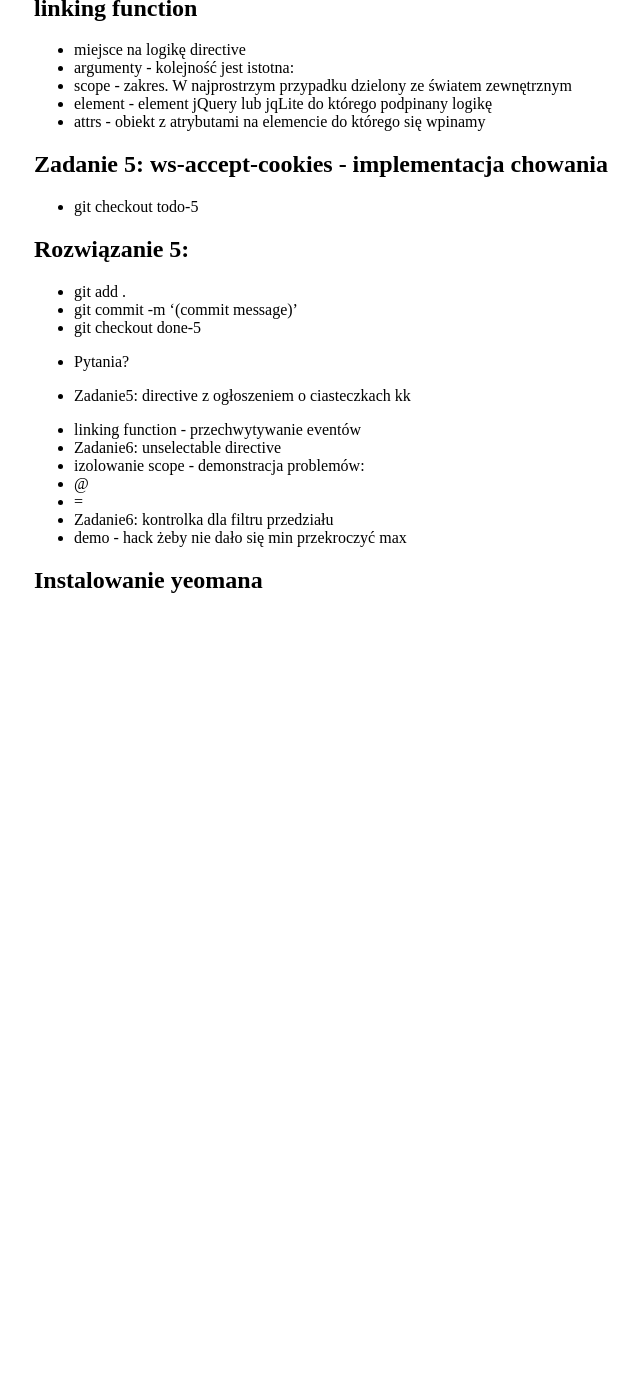
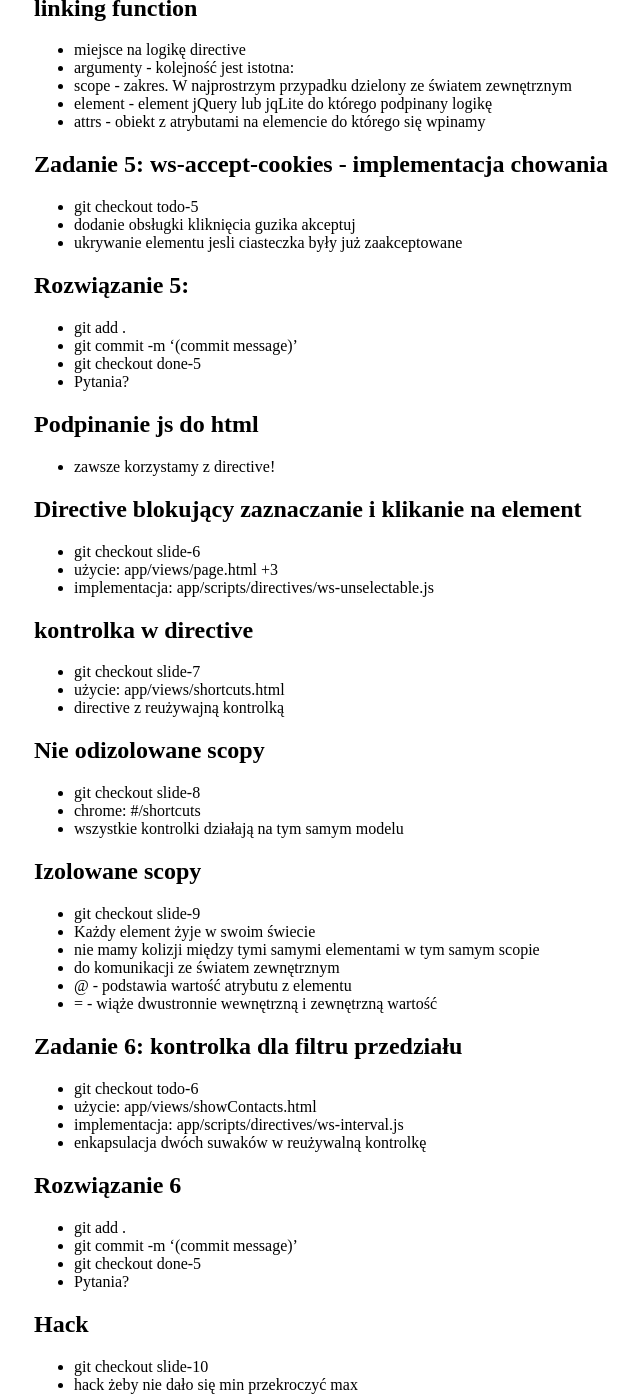
Before and after one commit to marcin-wosinek/blog, a Jekyll site: the page built from _posts/2013-06-08-2-Warsztaty-AngularJs-Akai-Poznan.md, in a window 1280 px wide and 1400 px high, scrolled down 4906 px. Shown: the whole window, without its empty margins (126-766 px from the left). Built offline with Jekyll 4.4.1, drawn with Linux system fonts in a browser that asks for light colours; before the commit the page ends 5536 px from its top, so only the background shows below that; some of the changed text lies outside the part shown.

Commit message:
Final text of workshop2

```diff
--- a/_posts/2013-06-08-2-Warsztaty-AngularJs-Akai-Poznan.md
+++ b/_posts/2013-06-08-2-Warsztaty-AngularJs-Akai-Poznan.md
@@ -229,7 +229,9 @@ tags: [AngularJs, Akai, Poznań]
   * attrs - obiekt z atrybutami na elemencie do którego się wpinamy
 
 ## Zadanie 5: ws-accept-cookies - implementacja chowania
- * git checkout todo-5
+* git checkout todo-5
+* dodanie obsługki kliknięcia guzika akceptuj
+* ukrywanie elementu jesli ciasteczka były już zaakceptowane
 
 ## Rozwiązanie 5:
 * git add .
@@ -237,14 +239,48 @@ tags: [AngularJs, Akai, Poznań]
 * git checkout done-5
 * Pytania?
 
- * Zadanie5: directive z ogłoszeniem o ciasteczkach kk
+## Podpinanie js do html
+* zawsze korzystamy z directive!
 
- * linking function - przechwytywanie eventów
- * Zadanie6: unselectable directive
- * izolowanie scope - demonstracja problemów:
-  * @
-  * =
- * Zadanie6: kontrolka dla filtru przedziału
- * demo - hack żeby nie dało się min przekroczyć max
+## Directive blokujący zaznaczanie i klikanie na element
+* git checkout slide-6
+* użycie: app/views/page.html +3
+* implementacja: app/scripts/directives/ws-unselectable.js
+
+## kontrolka w directive
+* git checkout slide-7
+* użycie: app/views/shortcuts.html
+* directive z reużywajną kontrolką
+
+## Nie odizolowane scopy
+* git checkout slide-8
+* chrome: #/shortcuts
+* wszystkie kontrolki działają na tym samym modelu
+
+## Izolowane scopy
+* git checkout slide-9
+* Każdy element żyje w swoim świecie
+* nie mamy kolizji między tymi samymi elementami w tym samym scopie
+* do komunikacji ze światem zewnętrznym
+ * @ - podstawia wartość atrybutu z elementu
+ * = - wiąże dwustronnie wewnętrzną i zewnętrzną wartość
+
+## Zadanie 6: kontrolka dla filtru przedziału
+* git checkout todo-6
+* użycie: app/views/showContacts.html
+* implementacja: app/scripts/directives/ws-interval.js
+* enkapsulacja dwóch suwaków w reużywalną kontrolkę
+
+## Rozwiązanie 6
+* git add .
+* git commit -m '(commit message)'
+* git checkout done-5
+* Pytania?
+
+## Hack
+* git checkout slide-10
+* hack żeby nie dało się min przekroczyć max
 
 ## Instalowanie yeomana
+* Do przyszłych warsztatów będziemy korzytać z yeomana
+* Dla chetnych: sprubujcie teraz zainstalować [yeoman](http://yeoman.io/)
```
